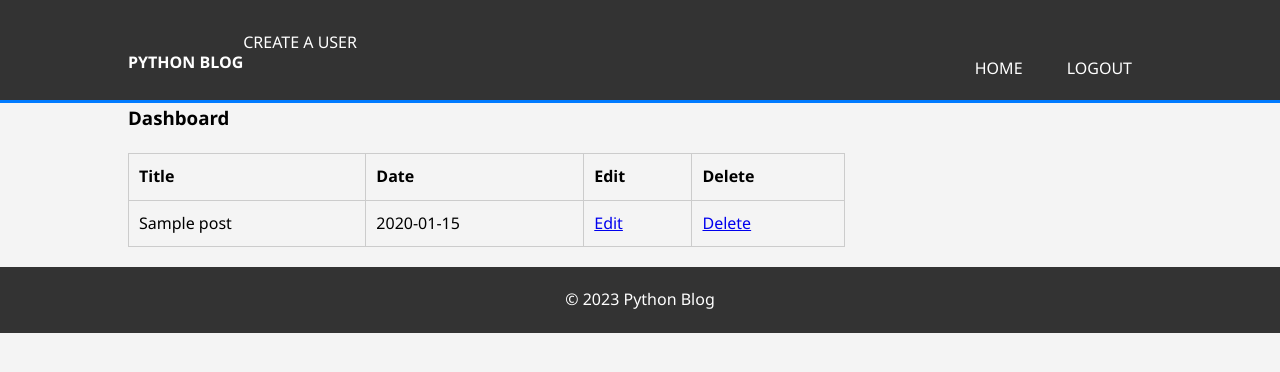
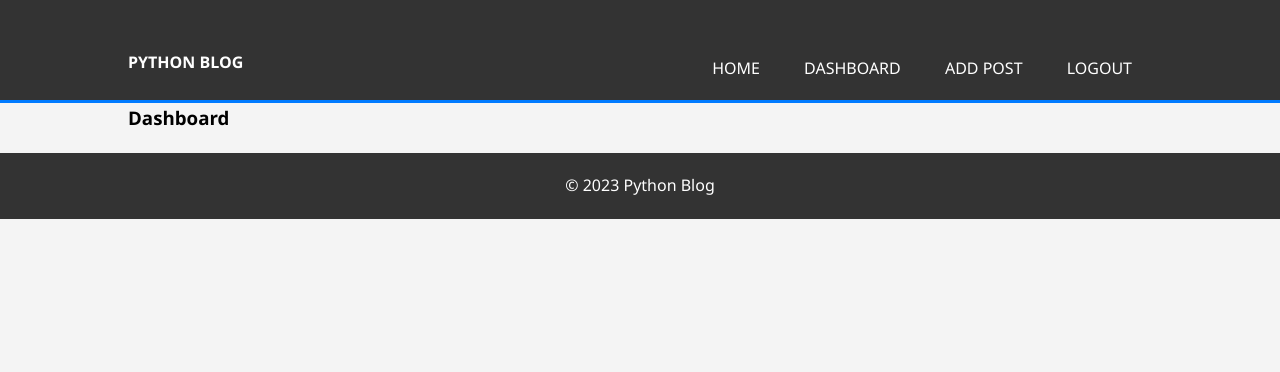
Before and after one commit to techkayacodes/IS211-final-blog, a Flask app: template app/templates/dashboard.html in a window 1280 px wide. Shown: the top 372 px of the page. Run offline with Flask 3, Linux system fonts and the light colour scheme; the template is opened without the code that fills it: values that come from a table or form of the project are taken from there, others are empty; a user stored in the database is signed in; tables that the repository leaves empty hold one stand-in row (values such as "Sample post").

Commit message:
modified scripts, html, and styles

```diff
--- a/app/templates/base.html
+++ b/app/templates/base.html
@@ -0,0 +1,47 @@
+<!DOCTYPE html>
+<html lang="en">
+<head>
+    <!-- Common meta tags, title, and CSS link -->
+    <meta charset="UTF-8">
+    <meta name="viewport" content="width=device-width, initial-scale=1.0">
+    <title>{% block title %}Python Blog{% endblock %}</title>
+    <link rel="stylesheet" href="{{ url_for('static', filename='css/styles.css') }}">
+</head>
+<body>
+    <!-- Header Section -->
+    <header>
+        <div class="container">
+            <div id="branding">
+                <h1><a href="{{ url_for('main.index') }}">Python Blog</a></h1>
+            </div>
+            <nav>
+                <ul>
+                    <li><a href="{{ url_for('main.index') }}">Home</a></li>
+                    {% if 'user_id' in session %}
+                        <li><a href="{{ url_for('main.dashboard') }}">Dashboard</a></li>
+                        <li><a href="{{ url_for('main.add_post') }}">Add Post</a></li>
+                        {% if is_root_user %}
+                            <li><a href="{{ url_for('auth.create_user') }}">Create a User</a></li>
+                        {% endif %}
+                        <li><a href="{{ url_for('auth.logout') }}">Logout</a></li>
+                    {% else %}
+                        <li><a href="{{ url_for('auth.login') }}">Login</a></li>
+                    {% endif %}
+                </ul>
+            </nav>
+        </div>
+    </header>
+
+    <!-- Main content block -->
+    <main>
+        {% block content %}
+        <!-- Content unique to each page -->
+        {% endblock %}
+    </main>
+
+    <!-- Footer Section -->
+    <footer>
+        <p>&copy; 2023 Python Blog</p>
+    </footer>
+</body>
+</html>
--- a/app/templates/dashboard.html
+++ b/app/templates/dashboard.html
@@ -8,63 +8,21 @@
     <link rel="stylesheet" href="{{ url_for('static', filename='css/styles.css') }}">
 </head>
 <body>
-    <!-- Header Section -->
-    <header>
-        <div class="container">
-            <div id="branding">
-                <h1><a href="{{ url_for('main.index') }}">Python Blog</a></h1>
-            </div>
-            <nav>
-                <ul>
-                    <li><a href="{{ url_for('main.index') }}">Home</a></li>
-                    <li><a href="{{ url_for('auth.logout') }}">Logout</a></li>
-                </ul>
-            </nav>
-
-        <!-- Check if the logged-in user is pythonadmin -->
-            {% if session['user_id'] == User.query.filter_by(username='pythonadmin').first().id %}
-                <div>
-                    <!-- Link to the Create User page -->
-                    <a href="{{ url_for('auth.create_user') }}" class="button">Create a User</a>
-                </div>
-            {% endif %}
-        </div>
-    </header>
+    {% extends "base.html" %}
+    {% block title %}Dashboard - Python Blog{% endblock %}
+    {% block content %}
 
     <!-- Main Content Section -->
     <section id="main">
         <div class="container">
             <article id="main-col">
                 <h1 class="page-title">Dashboard</h1>
-                <!-- Dashboard content: Table with user's posts -->
-                <table>
-                    <thead>
-                        <tr>
-                            <th>Title</th>
-                            <th>Date</th>
-                            <th>Edit</th>
-                            <th>Delete</th>
-                        </tr>
-                    </thead>
-                    <tbody>
                         <!-- Loop through user's posts -->
                         {% for post in user_posts %}
-                        <tr>
-                            <td>{{ post.title }}</td>
-                            <td>{{ post.date_posted.strftime('%Y-%m-%d') }}</td>
-                            <td><a href="{{ url_for('main.edit_post', post_id=post.id) }}">Edit</a></td>
-                            <td><a href="{{ url_for('main.delete_post', post_id=post.id) }}">Delete</a></td>
-                        </tr>
                         {% endfor %}
-                    </tbody>
-                </table>
             </article>
         </div>
     </section>
-
-    <!-- Footer Section -->
-    <footer>
-        <p>&copy; 2023 Python Blog</p>
-    </footer>
+    {% endblock %}
 </body>
 </html>
```
Also changed, not shown: app/routes.py (+10 -3 lines), app/static/css/styles.css (+20 -0 lines), app/templates/add-post.html (+22 -0 lines), instance/blog.db.
